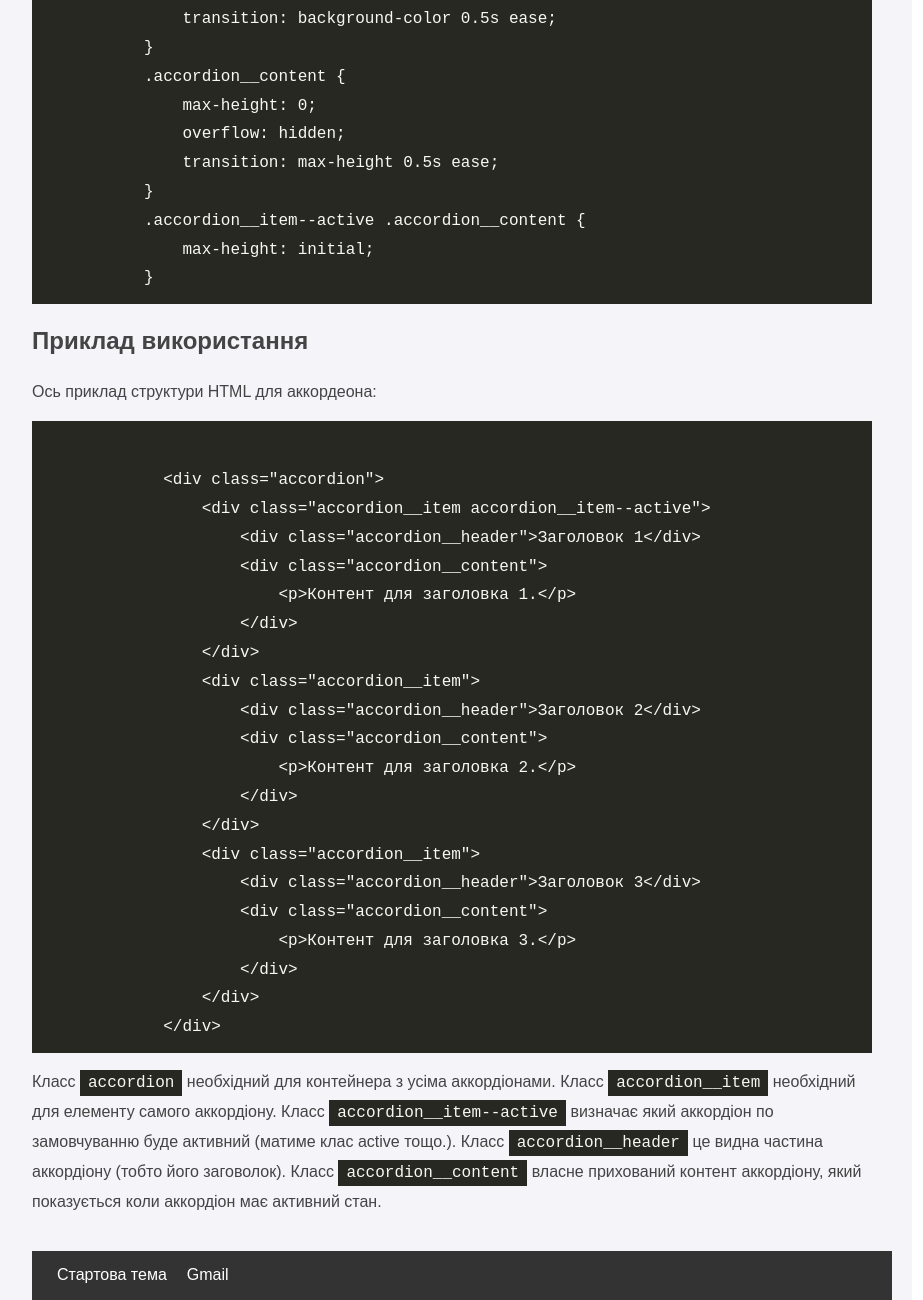
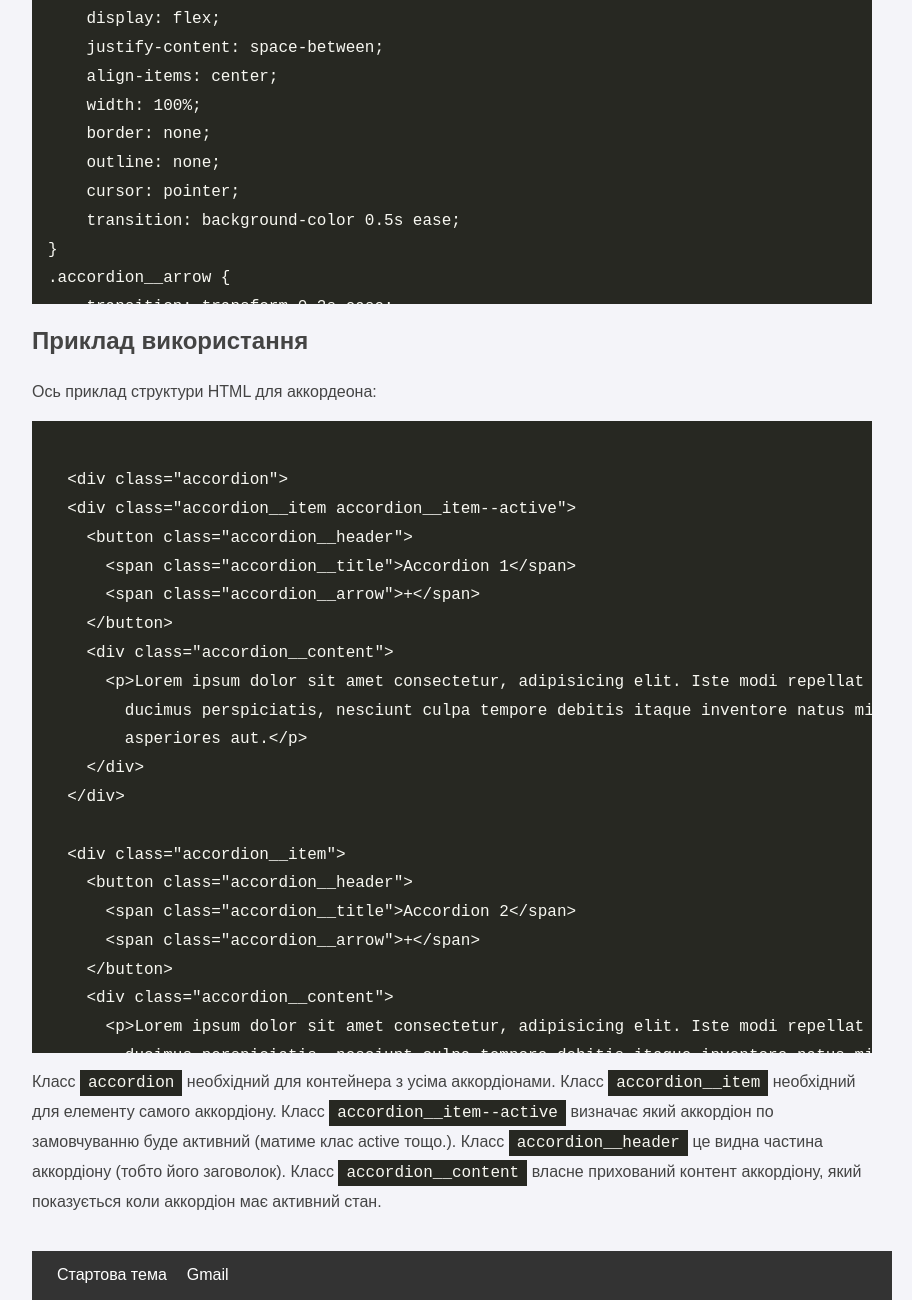
Before and after one commit to andreyk1n/starter-theme-docs, a plain HTML site: page accordion.html in a window 1280 px wide. Shown: the part 1381-2681 px from the top of the page, without its empty margins (348-1271 px from the left). Drawn offline with Linux system fonts and the light colour scheme.

Commit message:
update accordion page

```diff
--- a/accordion.html
+++ b/accordion.html
@@ -93,7 +93,6 @@
             </p>
             <pre class="code">
               <code>
-          export function initAccordion() {
 const accordions = document.querySelectorAll(".accordion__header");
 const allItems = document.querySelectorAll(".accordion__item");
 
@@ -125,7 +124,6 @@
     const firstContent = firstAccordion.querySelector(".accordion__content");
     firstContent.style.maxHeight = `${firstContent.scrollHeight}px`;
 }
-          }
               </code>
             </pre>
 
@@ -139,21 +137,35 @@
     max-width: 600px;
     margin: 0 auto;
 }
+.accordion__item {
+    border-top: none;
+}
 .accordion__header {
+    padding: 0;
     background-color: transparent;
     display: flex;
     justify-content: space-between;
     align-items: center;
+    width: 100%;
+    border: none;
+    outline: none;
     cursor: pointer;
     transition: background-color 0.5s ease;
+}
+.accordion__arrow {
+    transition: transform 0.3s ease;
+    font-size: 30px;
+    font-weight: bold;
+}
+.accordion__item--active .accordion__arrow {
+    transform: rotate(180deg);
 }
 .accordion__content {
     max-height: 0;
     overflow: hidden;
     transition: max-height 0.5s ease;
-          }
-          .accordion__item--active .accordion__content {
-              max-height: initial;
+    padding-top: 0;
+    padding-bottom: 0;
 }
               </code>
             </pre>
@@ -164,24 +176,42 @@
                 <code>
   &lt;div class="accordion"&gt;
   &lt;div class="accordion__item accordion__item--active"&gt;
-                    &lt;div class="accordion__header"&gt;Заголовок 1&lt;/div&gt;
+    &lt;button class="accordion__header"&gt;
+      &lt;span class="accordion__title"&gt;Accordion 1&lt;/span&gt;
+      &lt;span class="accordion__arrow"&gt;+&lt;/span&gt;
+    &lt;/button&gt;
     &lt;div class="accordion__content"&gt;
-                        &lt;p&gt;Контент для заголовка 1.&lt;/p&gt;
+      &lt;p&gt;Lorem ipsum dolor sit amet consectetur, adipisicing elit. Iste modi repellat labore explicabo officiis ipsum
+        ducimus perspiciatis, nesciunt culpa tempore debitis itaque inventore natus minima unde blanditiis neque
+        asperiores aut.&lt;/p&gt;
     &lt;/div&gt;
   &lt;/div&gt;
+
   &lt;div class="accordion__item"&gt;
-                    &lt;div class="accordion__header"&gt;Заголовок 2&lt;/div&gt;
+    &lt;button class="accordion__header"&gt;
+      &lt;span class="accordion__title"&gt;Accordion 2&lt;/span&gt;
+      &lt;span class="accordion__arrow"&gt;+&lt;/span&gt;
+    &lt;/button&gt;
     &lt;div class="accordion__content"&gt;
-                        &lt;p&gt;Контент для заголовка 2.&lt;/p&gt;
+      &lt;p&gt;Lorem ipsum dolor sit amet consectetur, adipisicing elit. Iste modi repellat labore explicabo officiis ipsum
+        ducimus perspiciatis, nesciunt culpa tempore debitis itaque inventore natus minima unde blanditiis neque
+        asperiores aut.&lt;/p&gt;
     &lt;/div&gt;
   &lt;/div&gt;
+
   &lt;div class="accordion__item"&gt;
-                    &lt;div class="accordion__header"&gt;Заголовок 3&lt;/div&gt;
+    &lt;button class="accordion__header"&gt;
+      &lt;span class="accordion__title"&gt;Accordion 3&lt;/span&gt;
+      &lt;span class="accordion__arrow"&gt;+&lt;/span&gt;
+    &lt;/button&gt;
     &lt;div class="accordion__content"&gt;
-                        &lt;p&gt;Контент для заголовка 3.&lt;/p&gt;
+      &lt;p&gt;Lorem ipsum dolor sit amet consectetur, adipisicing elit. Iste modi repellat labore explicabo officiis ipsum
+        ducimus perspiciatis, nesciunt culpa tempore debitis itaque inventore natus minima unde blanditiis neque
+        asperiores aut.&lt;/p&gt;
     &lt;/div&gt;
   &lt;/div&gt;
 &lt;/div&gt;
+
                 </code>
               </pre>
               <p class="content__text">Класс <code>accordion</code> необхідний для контейнера з усіма аккордіонами. Класс <code>accordion__item</code> необхідний для елементу самого аккордіону. Класс <code>accordion__item--active</code> визначає який аккордіон по замовчуванню буде активний (матиме клас active тощо.). Класс <code>accordion__header</code> це видна частина аккордіону (тобто його заговолок). Класс <code>accordion__content</code> власне прихований контент аккордіону, який показується коли аккордіон має активний стан.</p>
```
Lines whose indentation alone changed are shown as unchanged.
